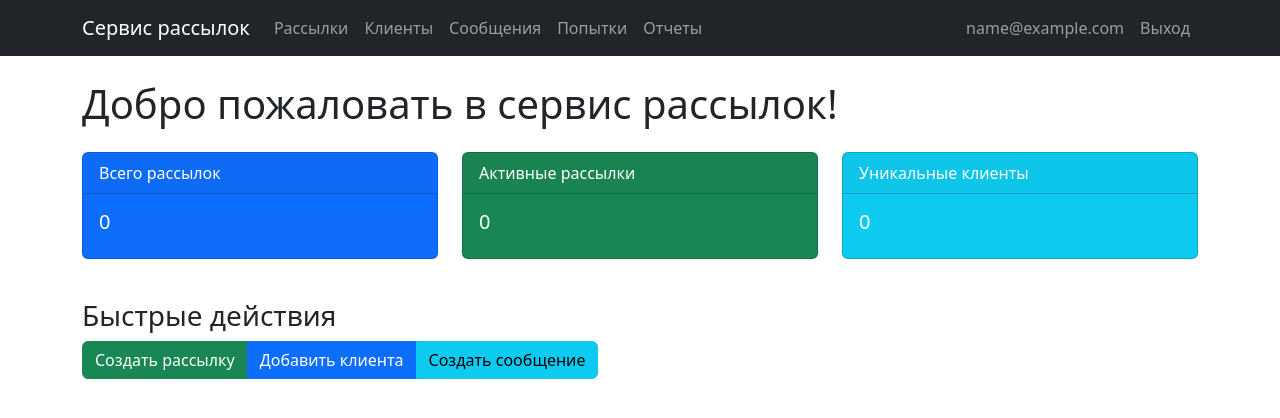
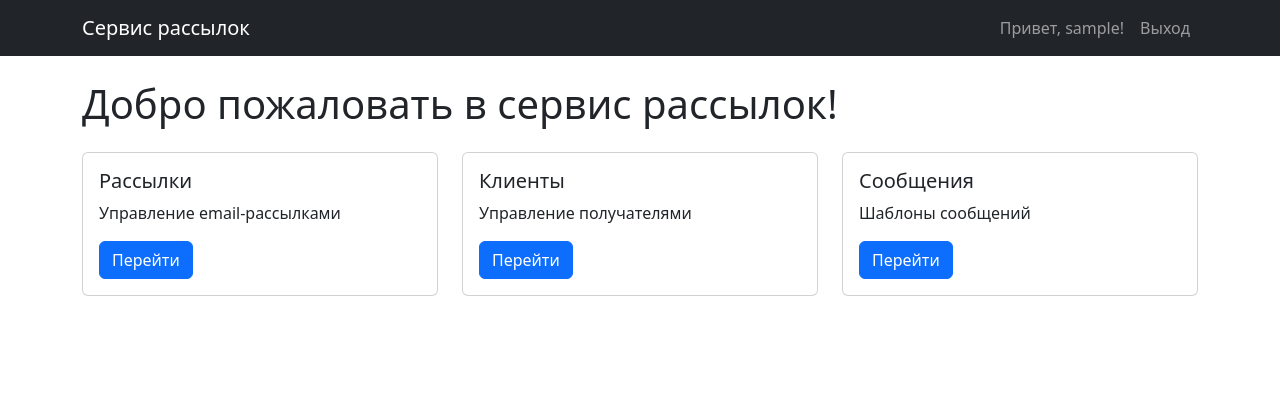
Before and after one commit to dan87buran/kursovay_4.1, a Django app: page / in a window 1280 px wide. Shown: the top 418 px of the page. Run offline with Django 4.2, Linux system fonts and the light colour scheme; the visitor is signed in with stand-in values (Sample User, id 1); data that the repository does not hold is empty.

Commit message:
исправил курсовой проект 4, жду комментарии

```diff
--- a/templates/base.html
+++ b/templates/base.html
@@ -7,21 +7,34 @@
     <link href="https://cdn.jsdelivr.net/npm/bootstrap@5.3.0/dist/css/bootstrap.min.css" rel="stylesheet">
 </head>
 <body>
-    {% include 'includes/header.html' %}
+    <nav class="navbar navbar-expand-lg navbar-dark bg-dark">
+        <div class="container">
+            <a class="navbar-brand" href="/">Сервис рассылок</a>
+            <div class="navbar-nav">
+                {% if user.is_authenticated %}
+                    <span class="nav-item nav-link">Привет, {{ user.username }}!</span>
+                    <form method="post" action="{% url 'users:logout' %}" class="nav-item">
+                        {% csrf_token %}
+                        <button type="submit" class="btn btn-link nav-link">Выход</button>
+                    </form>
+                {% else %}
+                    <a class="nav-item nav-link" href="{% url 'users:login' %}">Вход</a>
+                    <a class="nav-item nav-link" href="{% url 'users:register' %}">Регистрация</a>
+                {% endif %}
+            </div>
+        </div>
+    </nav>
 
-    <main class="container mt-4">
+    <div class="container mt-4">
         {% if messages %}
             {% for message in messages %}
-                <div class="alert alert-{{ message.tags }} alert-dismissible fade show" role="alert">
+                <div class="alert alert-{{ message.tags }}">
                     {{ message }}
-                    <button type="button" class="btn-close" data-bs-dismiss="alert" aria-label="Close"></button>
                 </div>
             {% endfor %}
         {% endif %}
 
         {% block content %}{% endblock %}
-    </main>
-
-    <script src="https://cdn.jsdelivr.net/npm/bootstrap@5.3.0/dist/js/bootstrap.bundle.min.js"></script>
+    </div>
 </body>
 </html>
--- a/templates/mailings/index.html
+++ b/templates/mailings/index.html
@@ -1,47 +1,38 @@
 {% extends 'base.html' %}
-{% load cache %}
 
 {% block title %}Главная страница{% endblock %}
 
 {% block content %}
-<div class="row">
-    <div class="col-md-12">
-        <h1 class="mb-4">Добро пожаловать в сервис рассылок!</h1>
+<h1>Добро пожаловать в сервис рассылок!</h1>
 
-        <div class="row">
+{% if user.is_authenticated %}
+    <div class="row mt-4">
         <div class="col-md-4">
-                <div class="card text-white bg-primary mb-3">
-                    <div class="card-header">Всего рассылок</div>
+            <div class="card">
                 <div class="card-body">
-                        <h5 class="card-title">{{ stats.total_mailings }}</h5>
+                    <h5 class="card-title">Рассылки</h5>
+                    <p class="card-text">Управление email-рассылками</p>
+                    <a href="#" class="btn btn-primary">Перейти</a>
                 </div>
             </div>
         </div>
         <div class="col-md-4">
-                <div class="card text-white bg-success mb-3">
-                    <div class="card-header">Активные рассылки</div>
+            <div class="card">
                 <div class="card-body">
-                        <h5 class="card-title">{{ stats.active_mailings }}</h5>
+                    <h5 class="card-title">Клиенты</h5>
+                    <p class="card-text">Управление получателями</p>
+                    <a href="#" class="btn btn-primary">Перейти</a>
                 </div>
             </div>
         </div>
         <div class="col-md-4">
-                <div class="card text-white bg-info mb-3">
-                    <div class="card-header">Уникальные клиенты</div>
+            <div class="card">
                 <div class="card-body">
-                        <h5 class="card-title">{{ stats.unique_clients }}</h5>
+                    <h5 class="card-title">Сообщения</h5>
+                    <p class="card-text">Шаблоны сообщений</p>
+                    <a href="#" class="btn btn-primary">Перейти</a>
                 </div>
             </div>
-            </div>
-        </div>
-
-        {% if user.is_authenticated %}
-            <div class="mt-4">
-                <h3>Быстрые действия</h3>
-                <div class="btn-group" role="group">
-                    <a href="{% url 'mailings:mailing_create' %}" class="btn btn-success">Создать рассылку</a>
-                    <a href="{% url 'mailings:client_create' %}" class="btn btn-primary">Добавить клиента</a>
-                    <a href="{% url 'mailings:message_create' %}" class="btn btn-info">Создать сообщение</a>
         </div>
     </div>
 {% else %}
@@ -52,6 +43,4 @@
         <a href="{% url 'users:register' %}" class="btn btn-success">Зарегистрироваться</a>
     </div>
 {% endif %}
-    </div>
-</div>
 {% endblock %}
--- a/users/admin.py
+++ b/users/admin.py
@@ -1,12 +1,10 @@
 from django.contrib import admin
 from django.contrib.auth.admin import UserAdmin
 from .models import User
-from .forms import UserAdminForm
 
 
 @admin.register(User)
 class CustomUserAdmin(UserAdmin):
-    form = UserAdminForm
     list_display = ('email', 'username', 'phone', 'country', 'is_staff', 'is_active')
     list_filter = ('is_staff', 'is_active', 'country')
     search_fields = ('email', 'username', 'phone')
```
Also changed, not shown: templates/users/login.html (+10 -29 lines), templates/users/register.html (+10 -23 lines), users/forms.py (+14 -22 lines). Lines whose indentation alone changed are shown as unchanged.
